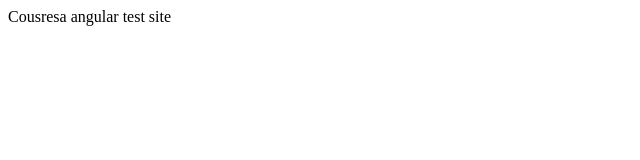
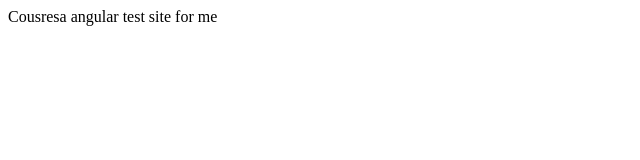
Before and after one commit to rafrowinski/angular_coursera_mod1, a plain HTML site: page docs/index.html in a window 1280 px wide. Shown: the full height of the page, 0-640 px from the left. Drawn offline with Linux system fonts and the light colour scheme.

Commit message:
some settings for github

```diff
--- a/index.html
+++ b/docs/index.html
@@ -4,6 +4,6 @@
   </head>
 
   <body>
-    Cousresa angular test site
+    Cousresa angular test site for me
   </body>
 </html>
```
